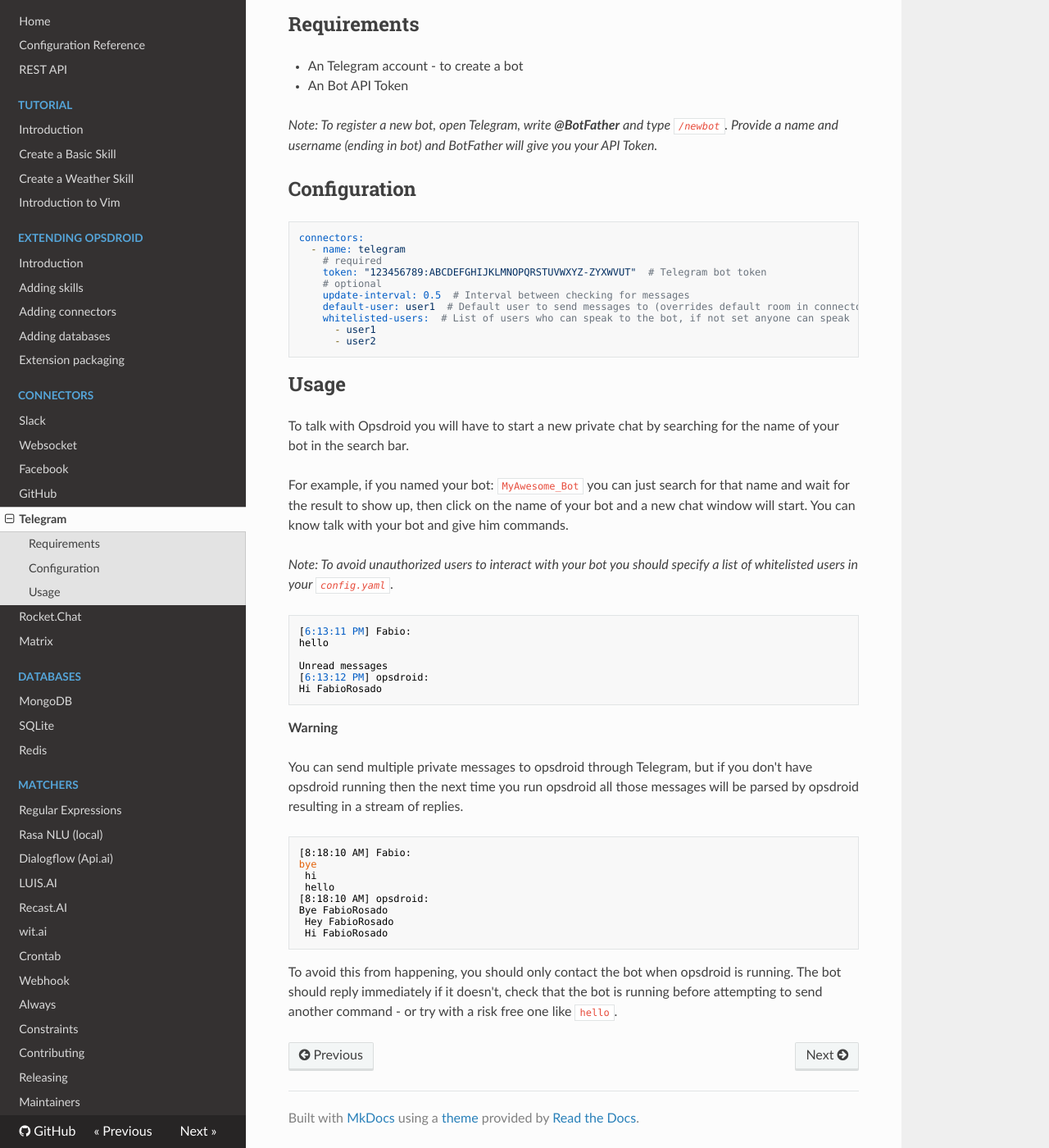
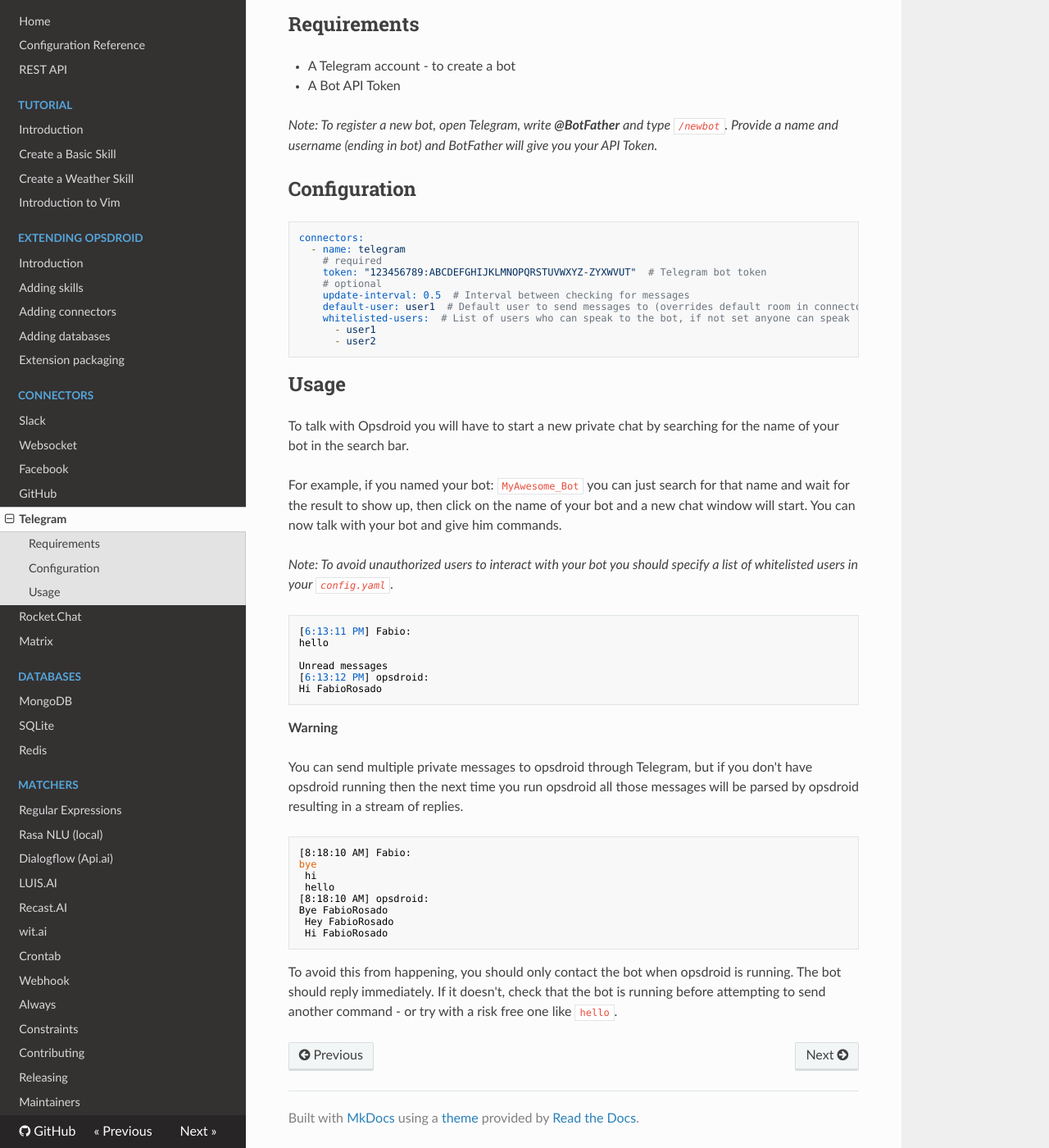
Before and after one commit to opsdroid/opsdroid, an MkDocs documentation site: the page built from docs/connectors/telegram.md, in a window 1280 px wide and 1400 px high, scrolled down 195 px. Shown: the whole window at 82% size. Built offline with MkDocs 1.6.1, drawn with Linux system fonts in a browser that asks for light colours; nearby versions of some CDN libraries; old or Windows-style settings are respelled for this version of MkDocs.

Commit message:
fixed typos and grammatical errors in the docs

````diff
--- a/docs/connectors/telegram.md
+++ b/docs/connectors/telegram.md
@@ -4,8 +4,8 @@
 
 ## Requirements
 
-- An Telegram account - to create a bot
-- An Bot API Token
+- A Telegram account - to create a bot
+- A Bot API Token
 
 _Note: To register a new bot, open Telegram, write **@BotFather** and type `/newbot`.
 Provide a name and username (ending in bot) and BotFather will give you your API Token._
@@ -33,7 +33,7 @@
 in the search bar.
 
 For example, if you named your bot: `MyAwesome_Bot` you can just search for that name and wait for the
-result to show up, then click on the name of your bot and a new chat window will start. You can know talk
+result to show up, then click on the name of your bot and a new chat window will start. You can now talk
 with your bot and give him commands.
 
 _Note: To avoid unauthorized users to interact with your bot you should specify a list of whitelisted users
@@ -64,5 +64,5 @@
  Hi FabioRosado
 ```
 
-To avoid this from happening, you should only contact the bot when opsdroid is running. The bot should reply immediately
-if it doesn't, check that the bot is running before attempting to send another command - or try with a risk free one like `hello`.
+To avoid this from happening, you should only contact the bot when opsdroid is running. The bot should reply immediately.
+If it doesn't, check that the bot is running before attempting to send another command - or try with a risk free one like `hello`.
````
Also changed, not shown: docs/connectors/github.md (+1 -1 lines), docs/connectors/rocketchat.md (+2 -2 lines), docs/connectors/slack.md (+1 -1 lines).
